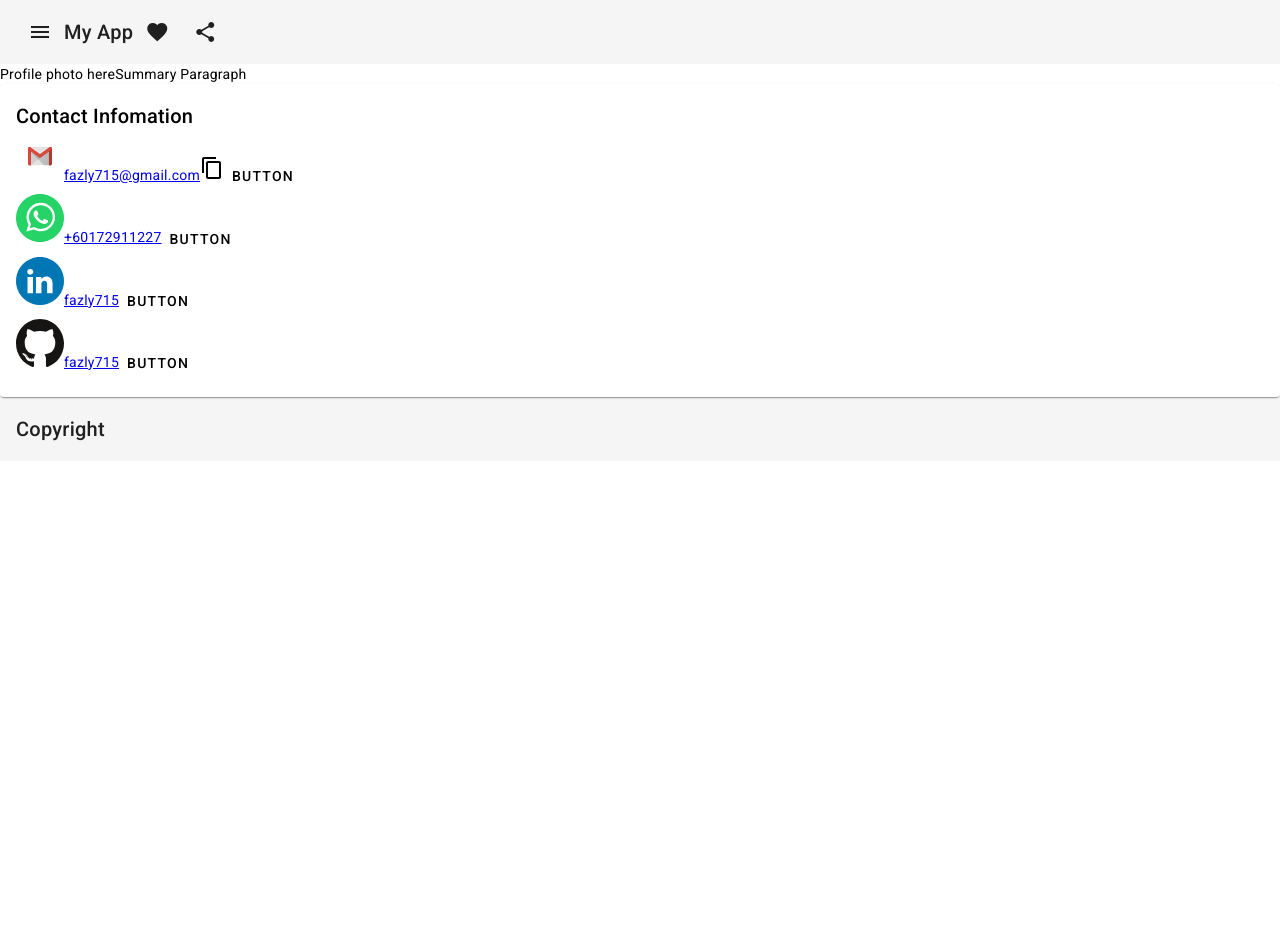
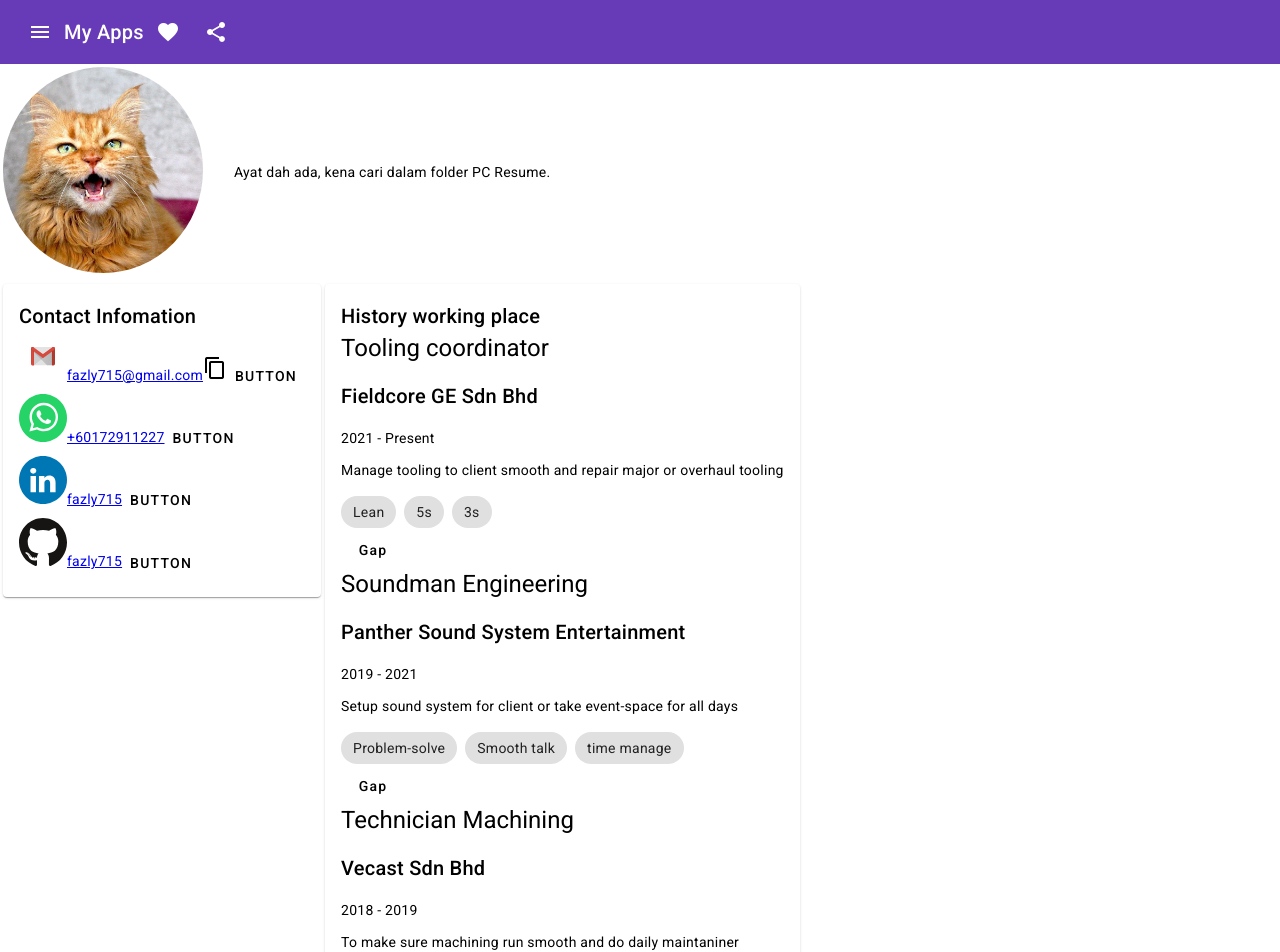
Before and after one commit to Fazly715/Online-Resume, an Angular app in the folder online-resume.client/: page / in a window 1280 px wide. Shown: the top 952 px of the page. Before the commit the page ends 800 px from the top, so only its background shows below. Built offline with nearby package versions, Linux system fonts and the light colour scheme.

Commit message:
ngFor for skill is bit lain sikit compare yg biasa punya.

```diff
--- a/online-resume.client/src/app/portal-layout/portal-layout.component.html
+++ b/online-resume.client/src/app/portal-layout/portal-layout.component.html
@@ -1,8 +1,8 @@
-<mat-toolbar>
+<mat-toolbar color="primary">
     <button mat-icon-button class="example-icon" aria-label="Example icon-button with menu icon">
         <mat-icon>menu</mat-icon>
     </button>
-    <span>My App</span>
+    <span>My Apps</span>
     <span class="example-spacer"></span>
     <button mat-icon-button class="example-icon favorite-icon" aria-label="Example icon-button with heart icon">
         <mat-icon>favorite</mat-icon>
--- a/online-resume.client/src/app/resume-container/resume-container.component.css
+++ b/online-resume.client/src/app/resume-container/resume-container.component.css
@@ -0,0 +1,13 @@
+.profile-picture {
+    width : 200px;
+    height : auto;
+    border-radius: 50%;
+}
+
+.summary {
+    padding: 2em;
+}
+
+.contact {
+    vertical-align: top;
+}
--- a/online-resume.client/src/app/resume-container/resume-container.component.html
+++ b/online-resume.client/src/app/resume-container/resume-container.component.html
@@ -1,18 +1,54 @@
-<div>
-    <span>Profile photo here</span>
-    <span>Summary Paragraph</span>
-</div>
+<table>
+    <tr>
+        <td>
+            <img src="assets/images/Profile.jpg" class="profile-picture">
+        </td>
+        <td class="summary">
+            <span>Ayat dah ada, kena cari dalam folder PC Resume.</span>
+        </td>
+    </tr>
+</table>
 
+
+
+<table>
+    <tr>
+        <td class="contact">
             <mat-card>
                 <mat-card-header>
                     <mat-card-title>Contact Infomation</mat-card-title>
                 </mat-card-header>
                 <mat-card-content>
                     <div *ngFor="let contact of contacts">
-            <img src="{{contact.image}}" >
+                        <img src="{{contact.image}}">
                         <a href="{{ contact.url}}" target="_blank">{{ contact.displayText}}</a>
                         <mat-icon *ngIf="contact.copyable == true">content_copy</mat-icon>
                         <button mat-button>BUTTON</button>
                     </div>
                 </mat-card-content>
             </mat-card>
+        </td>
+
+
+        <td>
+            <mat-card>
+                <mat-card-header>
+                    <mat-card-title> History working place</mat-card-title>
+                </mat-card-header>
+                <mat-card-content>
+                    <div *ngFor="let experience of experiences">
+                        <h1 style="font-family : 'Roboto', sans-serif;">{{ experience.title}}</h1>
+                        <h2 style="font-family : 'Roboto', sans-serif;">{{ experience.company}}</h2>
+                        <p style="font-family : 'Roboto', sans-serif;">{{ experience.date}}</p>
+                        <p>{{ experience.descriptions}}</p>
+
+                        <mat-chip-set>
+                            <mat-chip color="primary" *ngFor="let skill of experience.skills">{{skill}}</mat-chip>
+                        </mat-chip-set>
+                        <button mat-button>Gap</button>
+                    </div>
+                </mat-card-content>
+            </mat-card>
+        </td>
+    </tr>
+</table>
--- a/online-resume.client/src/app/resume-container/resume-container.component.ts
+++ b/online-resume.client/src/app/resume-container/resume-container.component.ts
@@ -6,6 +6,37 @@ import { Component } from '@angular/core';
   styleUrl: './resume-container.component.css'
 })
 export class ResumeContainerComponent {
+  experiences = [
+    {
+      title: 'Tooling coordinator',
+      company: 'Fieldcore GE Sdn Bhd',
+      date: '2021 - Present',
+      descriptions: 'Manage tooling to client smooth and repair major or overhaul tooling',
+      skills: ['Lean', '5s', '3s']
+    },
+    {
+      title: 'Soundman Engineering',
+      company: 'Panther Sound System Entertainment',
+      date: '2019 - 2021',
+      descriptions: 'Setup sound system for client or take event-space for all days',
+      skills: ['Problem-solve', 'Smooth talk', 'time manage']
+    },
+    {
+      title: 'Technician Machining ',
+      company: 'Vecast Sdn Bhd',
+      date: '2018 - 2019',
+      descriptions: 'To make sure machining run smooth and do daily maintaniner',
+      skills: ['Code CNC', '5s', 'Fire hazard']
+    },
+    {
+      title: 'Service adviso',
+      company: 'Osaga service centra',
+      date: '2017 - 2018',
+      descriptions: 'Check customer record and adivice what to service next',
+      skills: ['Planning', 'Customer Service', 'Time manage']
+    },
+
+  ]
   contacts = [
     {
       image: 'assets/icons/gmail.svg',
```
Also changed, not shown: online-resume.client/src/assets/images/Profile.jpg (added). Lines whose indentation alone changed are shown as unchanged.
